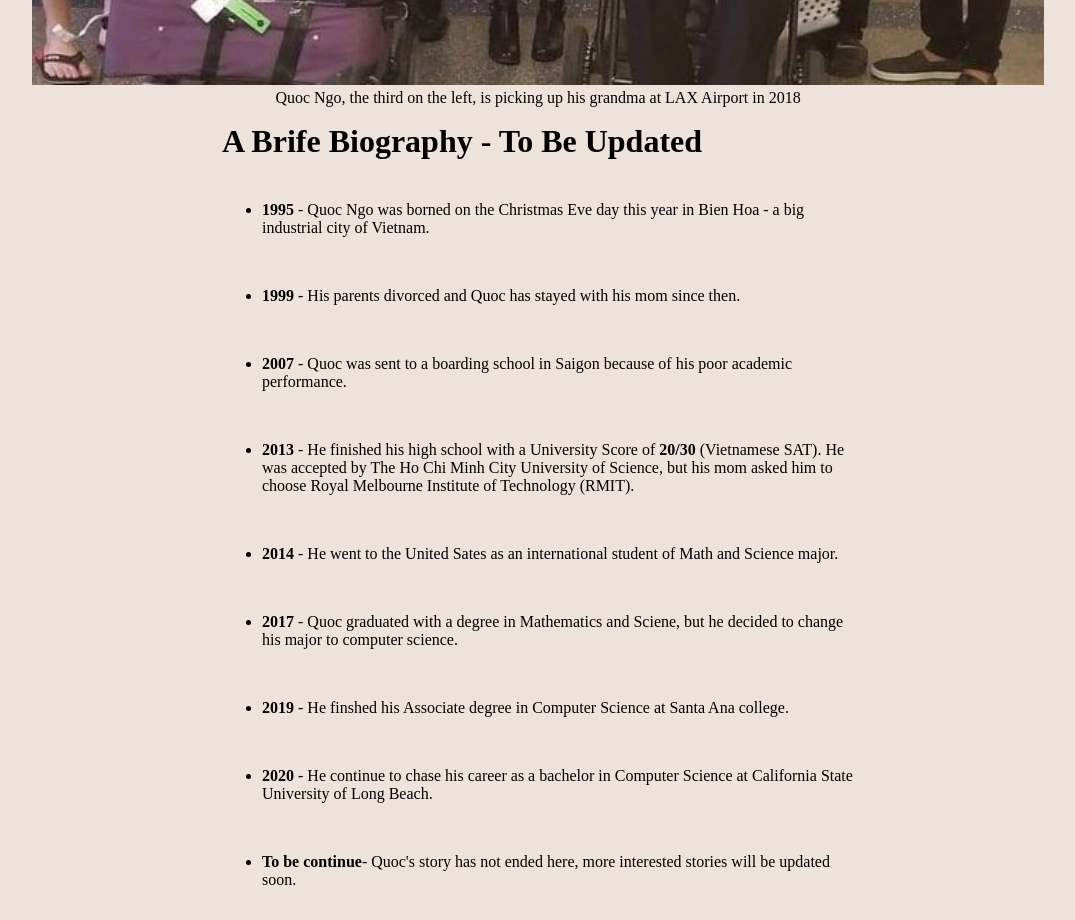
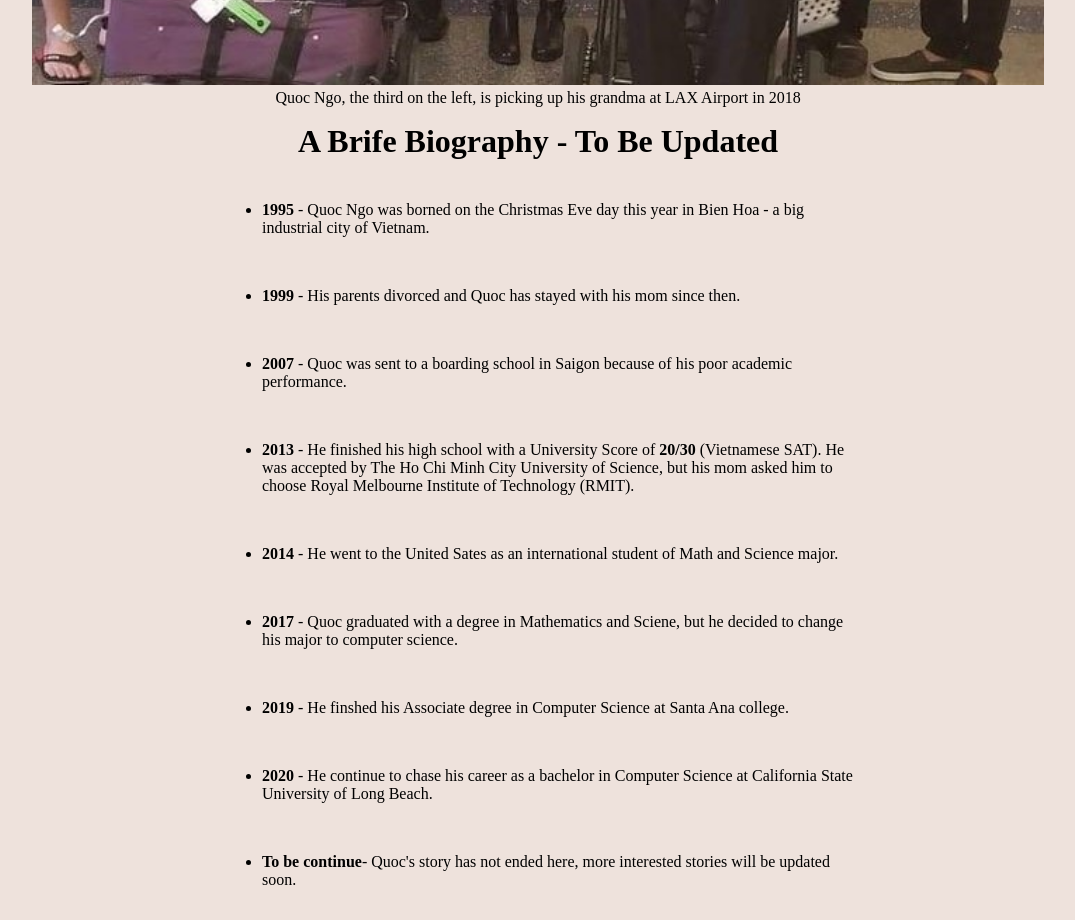
Before and after one commit to ngoquoc-git/Summer2021, a plain HTML site: page Web/Tribute-Page/index.html in a window 1280 px wide. Shown: the part 880-1800 px from the top of the page, without its empty margins (102-1177 px from the left). Drawn offline with Linux system fonts and the light colour scheme.

Commit message:
center a div

```diff
--- a/Web/Tribute-Page/index.html
+++ b/Web/Tribute-Page/index.html
@@ -12,7 +12,7 @@
         </header>
         <div id="img-div"><img id="image" src="source/photos/1.jpg" alt="A family picture of Quoc">Quoc Ngo, the third on the left, is picking up his grandma at LAX Airport in 2018</div>
         <div id="tribute-info">
-            <p><strong id="biography">A Brife Biography - To Be Updated</strong></p>
+            <p id="stpa"><strong id="biography">A Brife Biography - To Be Updated</strong></p>
             <ul>
                 <li><strong>1995 </strong>- Quoc Ngo was borned on the Christmas Eve day this year in Bien Hoa - a big industrial city of Vietnam.</li>
                 <li><strong>1999 </strong>- His parents divorced and Quoc has stayed with his mom since then.</li>
--- a/Web/Tribute-Page/stylesheet.css
+++ b/Web/Tribute-Page/stylesheet.css
@@ -36,6 +36,10 @@ li{
     text-align: center;
     top: 60px;
 }
+
+#stpa{
+    text-align: center;
+}
 #image{
     width: 80%;
     margin-left: 10%;
@@ -46,6 +50,7 @@ li{
     top: 40px;
     margin-left: 25%;
     margin-right: 25%;
+    /* text-align: center; */
 }
 
 footer{
```
